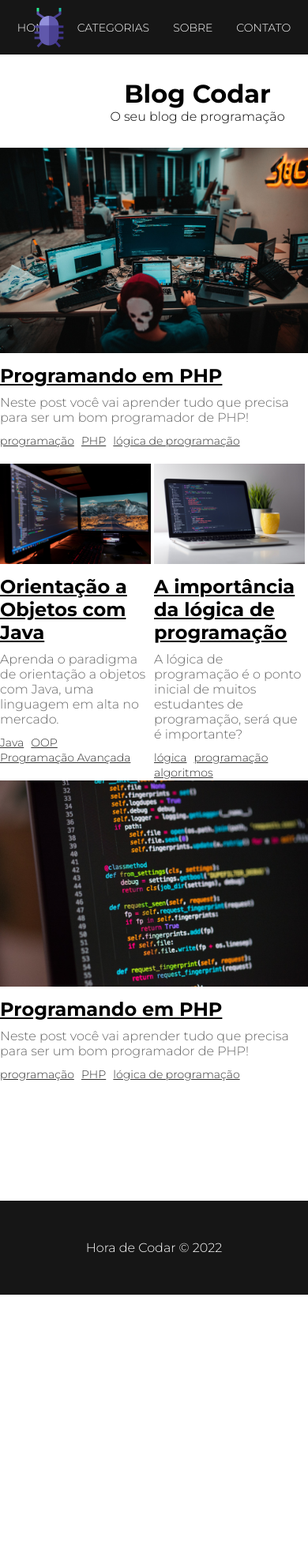
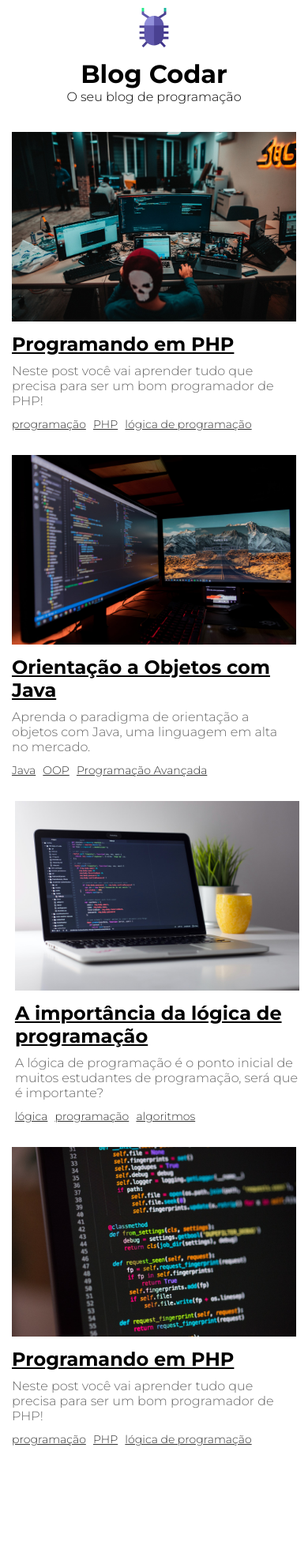
Before and after one commit to jacksonAbrao/curso-php, a PHP site: page / in a window 390 px wide; the page is wider, and only the part inside the window is pictured. Shown: the top 1966 px of that part at 79% size. Before the commit the page ends 1639 px from the top of that part, so only its background shows below. Run offline with PHP 8.4, Linux system fonts and the light colour scheme.

Commit message:
teminado o primeiro projeto

```diff
--- a/15-projeto1-blog/css/styles.css
+++ b/15-projeto1-blog/css/styles.css
@@ -207,3 +207,52 @@ footer{
     color: #fff;
     padding: 50px 0;
 }
+
+/* Mobile */
+@media(max-width: 480px){
+
+    /* Home */
+    header {
+        width: 100%;
+    }
+
+    #logo {
+        display: block;
+        position: relative;
+        margin: 0 auto;
+        left: 0;
+        width: 50px;
+    }
+
+    #navbar {
+        display: none;
+    }
+
+    #title-container {
+        min-width: 100%;
+        margin-top: 20px;
+    }
+
+    #posts-container {
+        margin-top: 20px;
+    }
+
+    .post-box {
+        flex: 100% 1 0;
+        padding: 15px;
+        margin: 0;
+    }
+
+    /* Posts */
+
+    #post-container {
+        grid-template-columns: 100%;
+        padding: 15px;
+        grid-template-areas: "main" "sidebar";
+    }
+
+    .img-container img{
+        width: 100%;
+    }
+
+}
```
